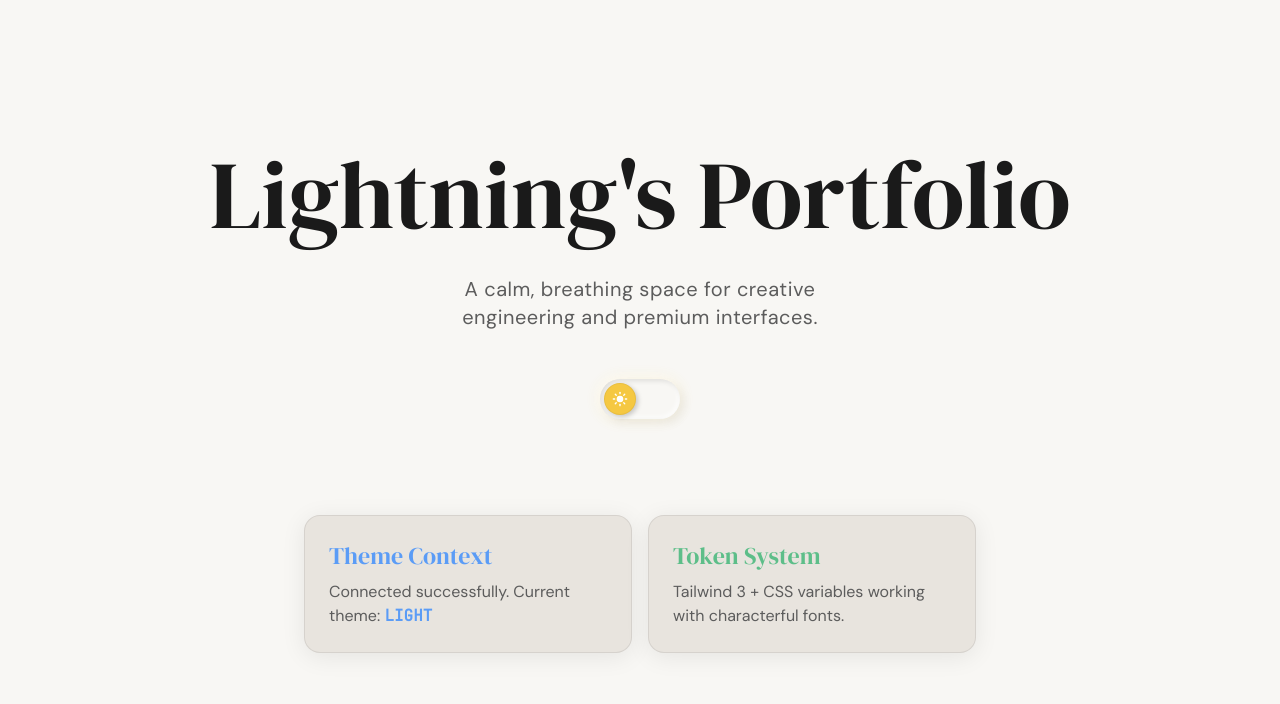
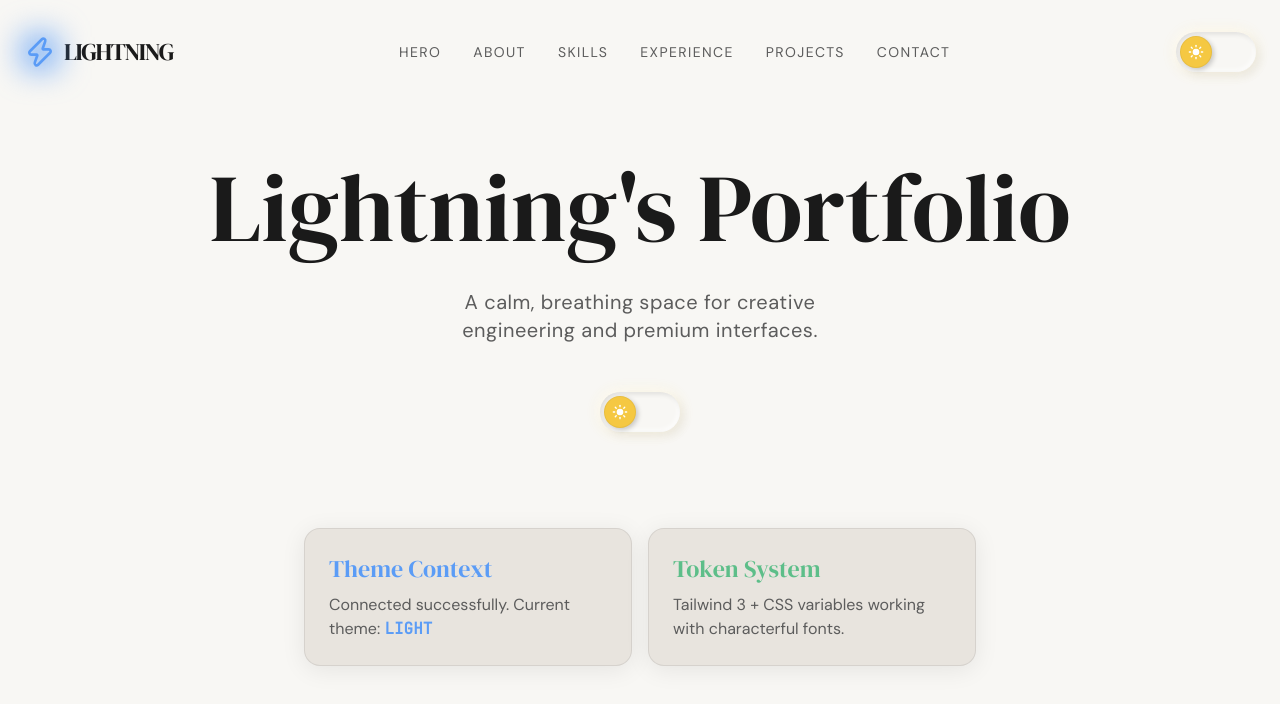
Before and after one commit to lightning4747/lightning, a React (Vite) app: page / in a window 1280 px wide. Shown: the top 704 px of the page. Built offline with nearby package versions, Linux system fonts and the light colour scheme; a web font is replaced by a local one.

Commit message:
feat: implement navbar

```diff
--- a/src/App.tsx
+++ b/src/App.tsx
@@ -1,11 +1,13 @@
 import { useTheme } from './hooks/useTheme';
+import { Navbar } from './components/layout/Navbar';
 import { ThemeToggle } from './components/ui/ThemeToggle';
 
 function App() {
   const { theme } = useTheme();
 
   return (
-    <div className="min-h-screen flex flex-col items-center justify-center p-4">
+    <div className="min-h-[200vh] flex flex-col items-center p-4 pt-40">
+      <Navbar />
       <h1 className="text-5xl md:text-8xl font-display mb-8">
         Lightning's Portfolio
       </h1>
--- /dev/null
+++ b/src/components/layout/Navbar.tsx
@@ -0,0 +1,87 @@
+import { useState, useEffect } from 'react';
+import { motion, useScroll } from 'framer-motion';
+import { Zap } from 'lucide-react';
+import { ThemeToggle } from '../ui/ThemeToggle';
+
+const navLinks = [
+  { name: 'Hero', href: '#hero' },
+  { name: 'About', href: '#about' },
+  { name: 'Skills', href: '#skills' },
+  { name: 'Experience', href: '#experience' },
+  { name: 'Projects', href: '#projects' },
+  { name: 'Contact', href: '#contact' }
+];
+
+export const Navbar = () => {
+  const [isScrolled, setIsScrolled] = useState(false);
+  const { scrollY } = useScroll();
+
+  useEffect(() => {
+    return scrollY.onChange((latest) => {
+      setIsScrolled(latest > 50);
+    });
+  }, [scrollY]);
+
+  return (
+    <motion.nav
+      initial={{ y: -100 }}
+      animate={{ y: 0 }}
+      transition={{ duration: 0.8, ease: [0.22, 1, 0.36, 1] }}
+      className={`
+        fixed top-0 left-0 right-0 z-50 transition-all duration-500
+        ${isScrolled ? 'py-4 glass-effect' : 'py-8 bg-transparent'}
+      `}
+    >
+      <div className="max-w-7xl mx-auto px-6 flex items-center justify-between">
+        {/* Logo */}
+        <motion.a
+          href="#top"
+          whileHover={{ scale: 1.1, rotate: 15 }}
+          whileTap={{ scale: 0.9 }}
+          className="flex items-center gap-2 group"
+        >
+          <div className="relative">
+            <Zap className="w-8 h-8 text-accent-primary transition-colors duration-300" />
+            <motion.div
+              layoutId="logo-glow"
+              className="absolute inset-0 bg-accent-primary blur-lg opacity-0 group-hover:opacity-40"
+            />
+          </div>
+          <span className="font-display text-2xl tracking-tighter text-text-primary hidden sm:block">
+            LIGHTNING
+          </span>
+        </motion.a>
+
+        {/* Desktop Nav Links */}
+        <div className="hidden md:flex items-center gap-8">
+          {navLinks.map((link) => (
+            <motion.a
+              key={link.name}
+              href={link.href}
+              whileHover={{ y: -2 }}
+              className="relative font-sans text-sm tracking-widest uppercase text-text-secondary hover:text-accent-primary transition-colors duration-300"
+            >
+              {link.name}
+              <motion.span
+                className="absolute -bottom-1 left-0 w-0 h-[1px] bg-accent-primary"
+                whileHover={{ width: '100%' }}
+                transition={{ type: 'spring', stiffness: 300, damping: 30 }}
+              />
+            </motion.a>
+          ))}
+        </div>
+
+        {/* Right Side Tools */}
+        <div className="flex items-center gap-4">
+          <ThemeToggle />
+
+          {/* Mobile Menu Placeholder - can be expanded later */}
+          <button className="md:hidden p-2 text-text-primary">
+            <div className="w-6 h-0.5 bg-current mb-1" />
+            <div className="w-6 h-0.5 bg-current" />
+          </button>
+        </div>
+      </div>
+    </motion.nav>
+  );
+};
```
Also changed, not shown: .spec/task.md.
